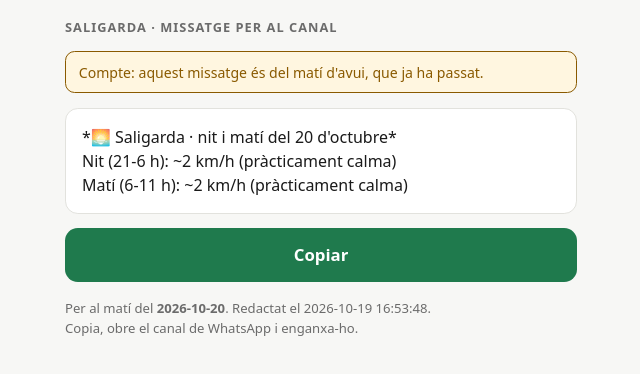
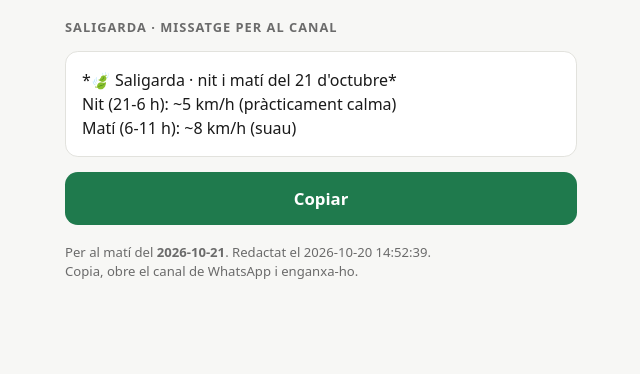
Before and after one commit to adriabarbeta/saligarda, a plain HTML site: page docs/index.html in a window 1280 px wide. Shown: the whole page, without its empty margins (319-959 px from the left). Drawn offline with Linux system fonts and the light colour scheme.

Commit message:
pronostic 2026-10-20

```diff
--- a/derived/posts_x.csv
+++ b/derived/posts_x.csv
@@ -73,3 +73,4 @@ moment,nit,probabilitat,u_pred,enviat,detall,text
 2026-10-17 13:33:08,2026-10-18,0,1.45,TRUE,id 2111450438067232787,🌅 Saligarda · nit i matí del 18 d'octubre | Nit (21-6 h): ~2 km/h (pràcticament calma) | Matí (6-11 h): ~1 km/h (pràcticament calma) | #laGarriga #Congost
 2026-10-18 13:52:42,2026-10-19,4,3.28,TRUE,id 2111817753556332772,🌅 Saligarda · nit i matí del 19 d'octubre | Nit (21-6 h): ~2 km/h (pràcticament calma) | Matí (6-11 h): ~3 km/h (pràcticament calma) | #laGarriga #Congost
 2026-10-19 16:53:48,2026-10-20,5,1.96,TRUE,id 2112225713147498515,🌅 Saligarda · nit i matí del 20 d'octubre | Nit (21-6 h): ~2 km/h (pràcticament calma) | Matí (6-11 h): ~2 km/h (pràcticament calma) | #laGarriga #Congost
+2026-10-20 14:52:39,2026-10-21,5,8.22,TRUE,id 2112557614458433619,🍃 Saligarda · nit i matí del 21 d'octubre | Nit (21-6 h): ~5 km/h (pràcticament calma) | Matí (6-11 h): ~8 km/h (suau) | #laGarriga #Congost
--- a/derived/pronostics.csv
+++ b/derived/pronostics.csv
@@ -3,3 +3,4 @@ emes,nit,p_saligarda,p_bot,u_mati_pred,u_1a_pred,u_nit_pred,p8,p11,p14,pic_utc,f
 2026-10-17 16:11,2026-10-18,0.133,0.001,0.88,0.84,1.84,0.176,0.056,0.003,5,9,3.53,14.4,practicament nul.la,100,68,1017.1,-3,5.5
 2026-10-18 16:25,2026-10-19,0.261,0.035,2.83,2.63,1.8,0.211,0.163,0.028,5,9,4.53,13.09,practicament nul.la,100,67,1016.5,-1.7,7.6
 2026-10-19 19:12,2026-10-20,0.161,0.047,2.2,3.18,2.47,0.145,0.101,0.039,5,9,4.36,14.62,practicament nul.la,92,73,1009.9,-6.4,4.2
+2026-10-20 14:52,2026-10-21,0.349,0.046,8.22,8.96,5.1,0.513,0.176,0.073,5,9,7.53,10.1,fluixa,60,23,1015.1,6.5,0.6
--- a/docs/index.html
+++ b/docs/index.html
@@ -51,15 +51,15 @@
 <main>
   <h1>Saligarda &middot; missatge per al canal</h1>
   <div id="avis"></div>
-  <pre id="msg">*🌅 Saligarda · nit i matí del 20 d'octubre*
-Nit (21-6 h): ~2 km/h (pràcticament calma)
-Matí (6-11 h): ~2 km/h (pràcticament calma)</pre>
+  <pre id="msg">*🍃 Saligarda · nit i matí del 21 d'octubre*
+Nit (21-6 h): ~5 km/h (pràcticament calma)
+Matí (6-11 h): ~8 km/h (suau)</pre>
   <button id="btn" type="button">Copiar</button>
-  <p class="peu">Per al mat&iacute; del <strong>2026-10-20</strong>. Redactat el 2026-10-19 16:53:48.<br>
+  <p class="peu">Per al mat&iacute; del <strong>2026-10-21</strong>. Redactat el 2026-10-20 14:52:39.<br>
      Copia, obre el canal de WhatsApp i enganxa-ho.</p>
 </main>
 <script>
-  var NIT = "2026-10-20";
+  var NIT = "2026-10-21";
   var btn = document.getElementById("btn");
   btn.addEventListener("click", function () {
     var t = document.getElementById("msg").textContent;
```
Also changed, not shown: docs/missatge.txt, post_x.txt, pronostic.txt.
